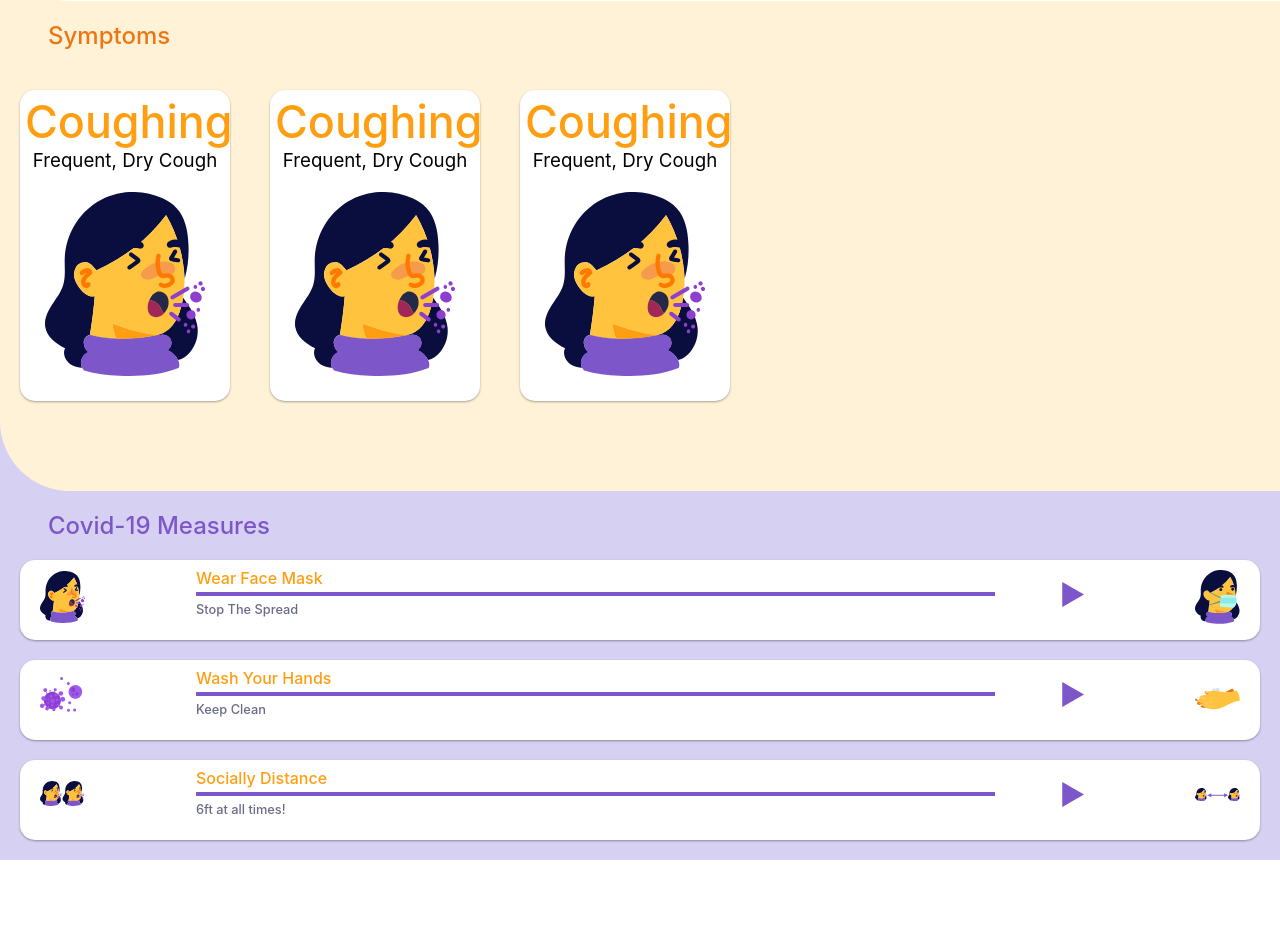
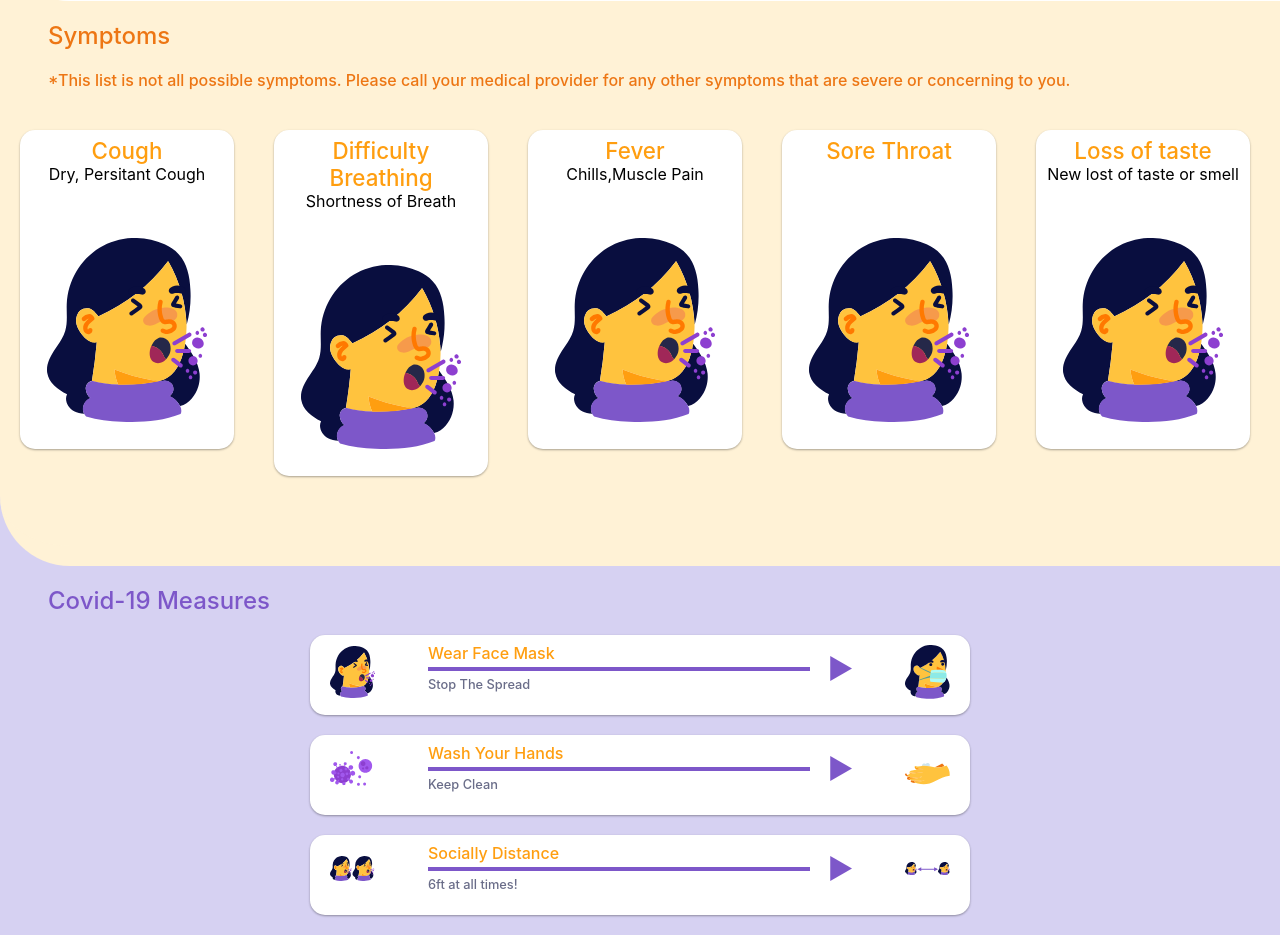
Before and after one commit to poozipotti/covid-19-info, a React (Create React App) app: page / in a window 1280 px wide. Shown: the part 1429-2364 px from the top of the page. Before the commit the page ends 2289 px from the top, so only its background shows below. Built offline with nearby package versions, Linux system fonts and the light colour scheme.

Commit message:
symptom code finished

```diff
--- a/src/components/PrevenativeMeasures.tsx
+++ b/src/components/PrevenativeMeasures.tsx
@@ -29,6 +29,13 @@ const Question = styled.p`
 const Answer = styled.p``;
 const StyledLi = styled.li`
   padding-bottom: 1rem;
+`;
+const CardContainer = styled.div`
+  @media (min-width: 700px){
+    width:700px;
+    margin-left:auto;
+    margin-right:auto;
+  }
 `;
 const Cards: (PreventiveMeasureCardProps & {content: ReactNode})[] = [
   {
@@ -108,9 +115,13 @@ const Cards: (PreventiveMeasureCardProps & {content: ReactNode})[] = [
           practice social or physical distancing:
         </p>
         <ul>
-        <StyledLi>Stay at least 6 feet (about 2 arms’ length) from other people</StyledLi>
+          <StyledLi>
+            Stay at least 6 feet (about 2 arms’ length) from other people
+          </StyledLi>
           <StyledLi>Do not gather in groups</StyledLi>
-          <StyledLi>Stay out of crowded places and avoid mass gatherings)</StyledLi>
+          <StyledLi>
+            Stay out of crowded places and avoid mass gatherings)
+          </StyledLi>
         </ul>
       </>
     ),
@@ -120,10 +131,12 @@ const Cards: (PreventiveMeasureCardProps & {content: ReactNode})[] = [
 export const PreventiveMeasures: React.FC = () => (
   <PreventiveMeasuresStyled>
     <Title> Covid-19 Measures </Title>
+    <CardContainer>
       {Cards.map(preventiveCard => (
         <PreventiveMeasureCard {...preventiveCard}>
           {preventiveCard.content}
         </PreventiveMeasureCard>
       ))}
+    </CardContainer>
   </PreventiveMeasuresStyled>
 );
--- a/src/components/SymptomCard.tsx
+++ b/src/components/SymptomCard.tsx
@@ -1,12 +1,11 @@
 import React from 'react';
 import styled from 'styled-components';
-import coughSmall from '../assets/Cough-Small.svg';
 
 const Title = styled.h2`
   color: ${props => props.theme.primaryOneMedium};
+  font-size: 1.4rem;
+  font-weight: 500;
   width: 100%;
-  font-size: calc(1vw + 2rem);
-  font-weight: 500;
   text-align: center;
   margin: 0;
 `;
@@ -14,31 +13,56 @@ const Subtitle = styled.h3`
   font-weight: 400;
   color: ${props => props.theme.foreground}
   width: 100%;
+  font-size:1rem;
+  height:2.1rem;
+  text-align: center;
+  font-wieght:500;
+  margin: 0;
+`;
+const Warning = styled.h3`
+  color: ${props => props.theme.primaryOne};
+  ${(props: {important: boolean, theme: {background: string}}) =>
+    props.important ? '' : `color:${props.theme.background};`}
+  font-size: 1rem;
+  font-weight: 500;
+  width: 100%;
   text-align: center;
   margin: 0;
 `;
 const Card = styled.div`
+  display: flex;
+  flex-direction: column;
   background-color: ${props => props.theme.background};
   border-radius: 15px;
   padding: 5px;
   width: 200px;
-  display: flex;
-  flex-direction: column;
   margin: 20px;
   box-shadow: 0 1px 3px rgba(0, 0, 0, 0.12), 0 1px 2px rgba(0, 0, 0, 0.24);
+  border: 2px solid ${props => props.theme.primaryOne};
+  ${(props: {important: boolean}) =>
+    props.important ? '' : 'border: 2px solid #00000000'}
 `;
 const Icon = styled.img`
   padding: 20px;
 `;
+export interface SymptomCardProps {
+  icon: string;
+  title: string;
+  subtitle: string;
+  isEmegency: boolean;
+}
 
-export const SymptomCard: React.FC = () => {
+export const SymptomCard: React.FC<SymptomCardProps> = props => {
   /* dont know why I need the outer div but flex is messing up width */
+  const {icon, title, subtitle, isEmegency} = props;
+
   return (
     <div style={{paddingBottom: '50px', paddingTop: '20px'}}>
-      <Card>
-        <Title>Coughing</Title>
-        <Subtitle>Frequent, Dry Cough</Subtitle>
-        <Icon src={coughSmall} />
+      <Card important={isEmegency}>
+        <Title>{title}</Title>
+        <Subtitle>{subtitle}</Subtitle>
+        <Warning important={isEmegency}>Get Emergency Help Now</Warning>
+        <Icon src={icon} />
       </Card>
     </div>
   );
--- a/src/components/Symptoms.tsx
+++ b/src/components/Symptoms.tsx
@@ -3,15 +3,81 @@ import styled from 'styled-components';
 import {ThemeContext} from 'styled-components';
 import {useContext} from 'react';
 import {Section} from './Section';
-import {SymptomCard} from './SymptomCard';
+import {SymptomCard, SymptomCardProps} from './SymptomCard';
+import coughSmall from '../assets/Cough-Small.svg';
 
 const Title = styled.h2`
   color: ${props => props.theme.primaryOne};
   padding-left: 3rem;
   font-weight: 500;
-	padding-top: 20px;
+  padding-top: 20px;
   margin: 0;
 `;
+const Disclaimer = styled.h3`
+  color: ${props => props.theme.primaryOne};
+  padding-left: 3rem;
+  font-size: 1rem;
+  font-weight: 500;
+  padding-top: 20px;
+  margin: 0;
+`;
+const SymptomsList: SymptomCardProps[] = [
+  {
+    icon: coughSmall,
+    title: 'Cough',
+    subtitle: 'Dry, Persitant Cough',
+    isEmegency: false,
+  },
+  {
+    icon: coughSmall,
+    title: 'Difficulty Breathing',
+    subtitle: 'Shortness of Breath',
+    isEmegency: false,
+  },
+  {
+    icon: coughSmall,
+    title: 'Fever',
+    subtitle: 'Chills,Muscle Pain',
+    isEmegency: false,
+  },
+  {
+    icon: coughSmall,
+    title: 'Sore Throat',
+    subtitle: '',
+    isEmegency: false,
+  },
+  {
+    icon: coughSmall,
+    title: 'Loss of taste',
+    subtitle: 'New lost of taste or smell',
+    isEmegency: false,
+  },
+  {
+    icon: coughSmall,
+    title: 'Trouble Breathing',
+    subtitle: 'Cannot breath normally',
+    isEmegency: true,
+  },
+  {
+    icon: coughSmall,
+    title: 'Chest Pain',
+    subtitle: 'Persistent Pain or Pressue in the chest',
+    isEmegency: true,
+  },
+  {
+    icon: coughSmall,
+    title: 'New Confusion',
+    subtitle: '',
+    isEmegency: true,
+  },
+  {
+    icon: coughSmall,
+    title: 'Bluish Lips',
+    subtitle: 'Blueish Lips Or Face',
+    isEmegency: true,
+  },
+];
+
 export const Symptoms: React.FC = () => {
   const theme = useContext(ThemeContext);
   return (
@@ -19,17 +85,20 @@ export const Symptoms: React.FC = () => {
       mainColor={theme.primaryOneLight}
       secondaryColor={theme.primaryTwoLight}>
       <Title>Symptoms</Title>
+      <Disclaimer>
+        *This list is not all possible symptoms. Please call your medical
+        provider for any other symptoms that are severe or concerning to you.
+      </Disclaimer>
       <div
         style={{
           display: 'flex',
-          flexWrap:'nowrap',
-          justifyContent:'flex-start',
+          flexWrap: 'nowrap',
+          justifyContent: 'flex-start',
           overflowY: 'scroll',
         }}>
-
-        <SymptomCard />
-        <SymptomCard />
-        <SymptomCard />
+        {SymptomsList.map(symptom => (
+          <SymptomCard {...symptom} />
+        ))}
       </div>
     </Section>
   );
```
Lines whose indentation alone changed are shown as unchanged.
